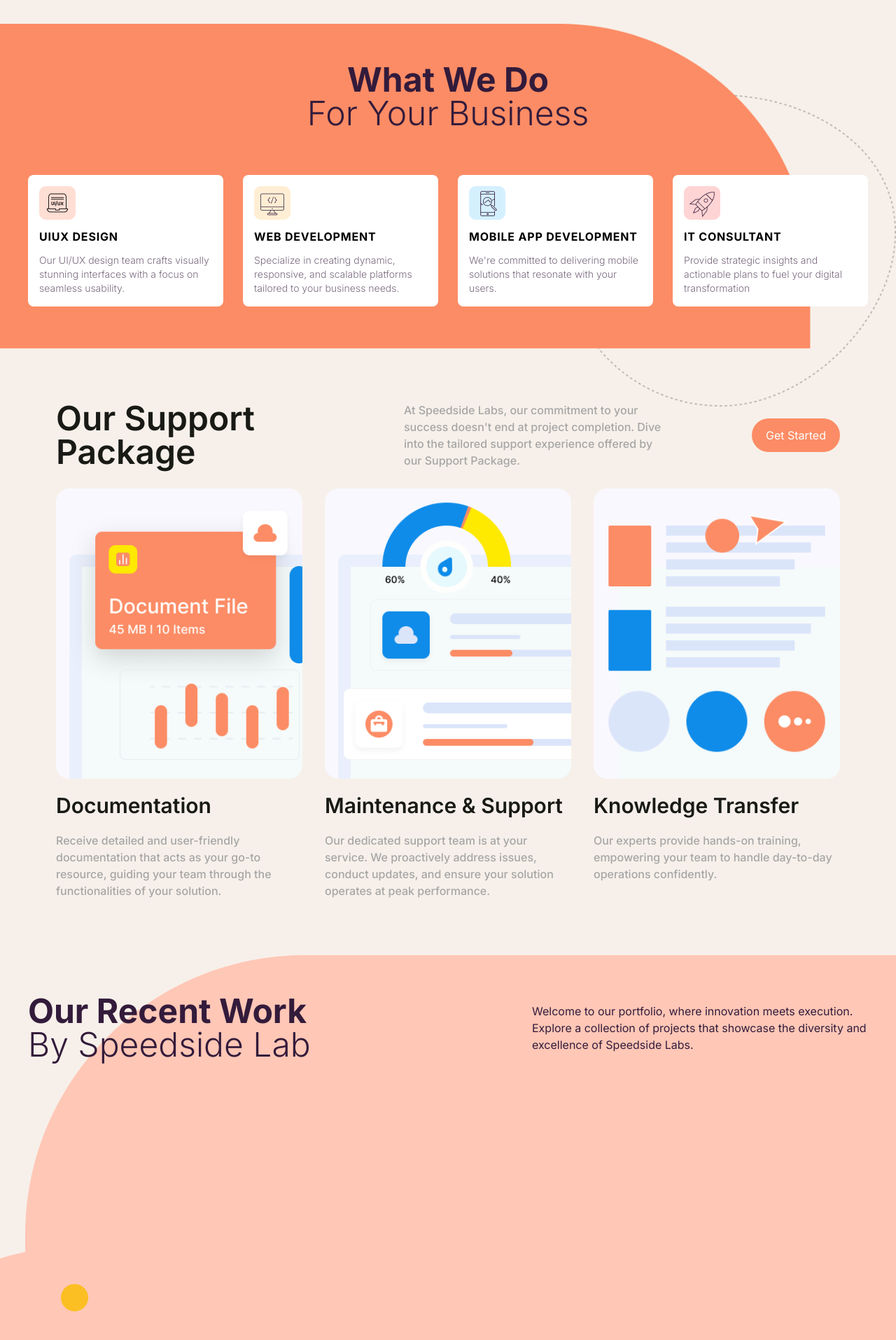
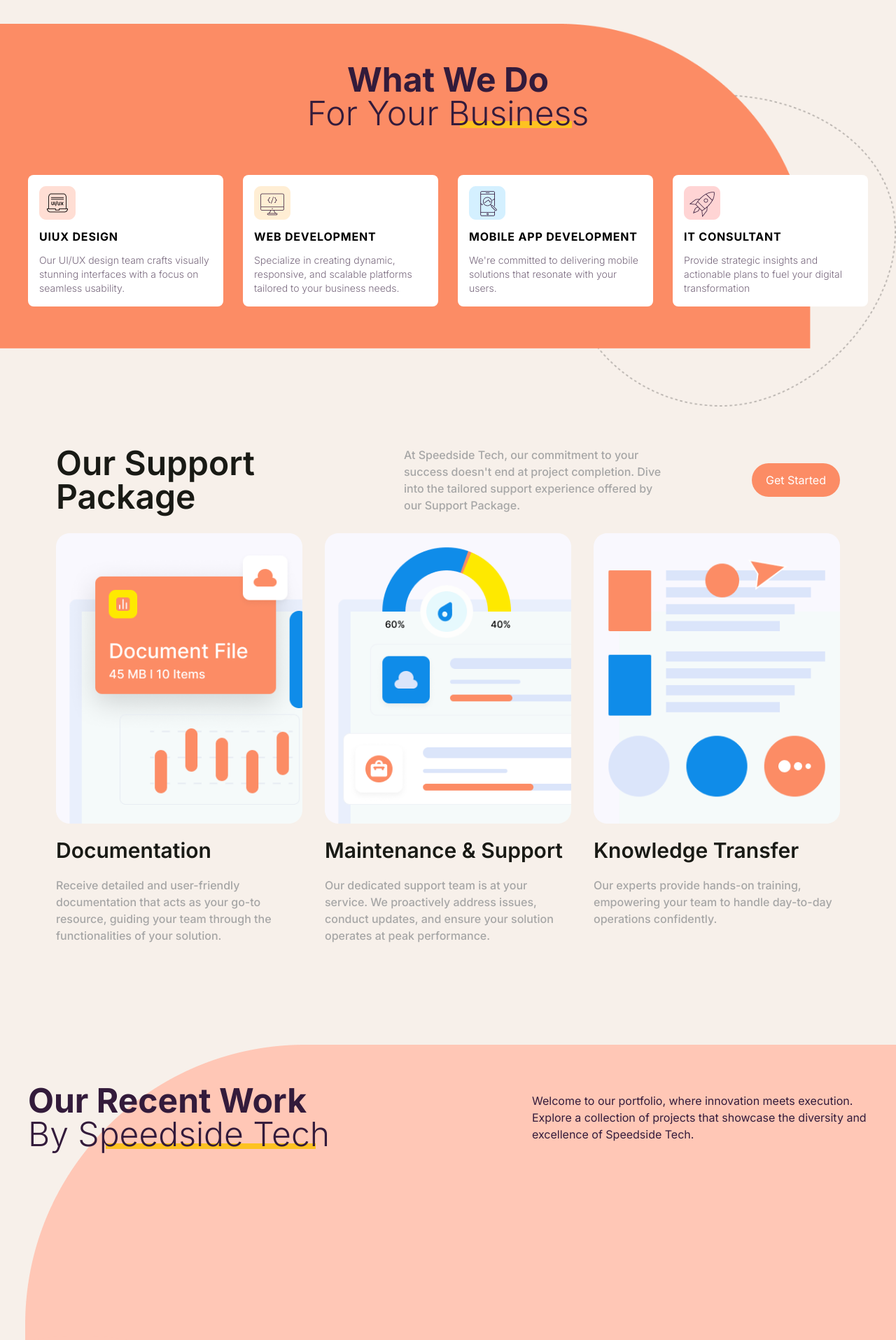
Before and after one commit to NafisHandoko/speedside, a Next.js app: page / in a window 1280 px wide. Shown: the part 720-2635 px from the top of the page at 70% size. Built offline with nearby package versions, Linux system fonts and the light colour scheme.

Commit message:
feat: added yellow underline

```diff
--- a/app/page.tsx
+++ b/app/page.tsx
@@ -114,7 +114,10 @@
                 <div className='container mx-auto flex flex-col gap-16 px-5 md:px-10'>
                     <h2 className='text-3xl md:text-5xl text-text-h2-purple text-center'>
                         <span className='font-bold'>What We Do</span><br />
-                        <span className='font-light'>For Your Business</span>
+                        <span className='font-light relative'>
+                            For Your Business
+                            <div className='bg-[#FDC221] w-[160px] h-[10px] absolute bottom-2 right-6 -z-10'></div>
+                        </span>
                     </h2>
                     <div className='grid grid-cols-1 sm:grid-cols-2 lg:grid-cols-4 gap-7'>
                         <div className='rounded-lg bg-white p-4 flex flex-col gap-3'>
@@ -152,10 +155,10 @@
                     </div>
                 </div>
             </section>
-            <section className='container mx-auto px-5 md:px-20 flex flex-col gap-7 py-20'>
+            <section className='container mx-auto px-5 md:px-20 flex flex-col gap-7 py-36'>
                 <div className='flex flex-col md:flex-row items-center justify-between gap-4 text-center md:text-start'>
                     <h2 className='text-3xl md:text-5xl font-semibold text-text-h2-black leading-snug md:w-1/3'>Our Support Package</h2>
-                    <p className='font-medium text-text-body-gray1 md:w-1/3'>At Speedside Labs, our commitment to your success doesn't end at project completion. Dive into the tailored support experience offered by our Support Package.</p>
+                    <p className='font-medium text-text-body-gray1 md:w-1/3'>At Speedside Tech, our commitment to your success doesn't end at project completion. Dive into the tailored support experience offered by our Support Package.</p>
                     <a href="#" className='text-white bg-primary rounded-full px-5 py-3 whitespace-nowrap'>Get Started</a>
                 </div>
                 <div className='grid grid-cols-1 md:grid-cols-3 gap-8'>
@@ -198,9 +201,12 @@
                     <div className='flex flex-col md:flex-row items-center justify-between gap-5 container mx-auto px-5 md:px-10 text-center md:text-start'>
                         <h2 className='text-3xl md:text-5xl text-text-h2-purple'>
                             <span className='font-bold'>Our Recent Work</span><br />
-                            <span className='font-light'>By Speedside Lab</span>
+                            <span className='font-light relative'>
+                                By Speedside Tech
+                                <div className='bg-[#FDC221] w-[300px] h-[8px] absolute bottom-2 right-5 -z-10'></div>
+                            </span>
                         </h2>
-                        <p className='text-text-body-purple w-full md:w-2/5'>Welcome to our portfolio, where innovation meets execution. Explore a collection of projects that showcase the diversity and excellence of Speedside Labs.</p>
+                        <p className='text-text-body-purple w-full md:w-2/5'>Welcome to our portfolio, where innovation meets execution. Explore a collection of projects that showcase the diversity and excellence of Speedside Tech.</p>
                     </div>
                     <div className='relative px-5 md:px-0'>
                         <Carousel
@@ -288,7 +294,7 @@
                     <div className='w-full lg:w-1/2 flex flex-col text-text-body-bluegray'>
                         <span className='text-[#D97706] font-medium mb-2'>Speedside Tech</span>
                         <h2 className='text-3xl md:text-4xl font-bold mb-5'>Our Commitment to You</h2>
-                        <p className='mb-7'>At Speedside Labs, we redefine the software experience with a commitment to three core principles</p>
+                        <p className='mb-7'>At Speedside Tech, we redefine the software experience with a commitment to three core principles</p>
                         <div className='grid grid-cols-1 md:grid-cols-2 gap-10'>
                             <div className='flex flex-col gap-2'>
                                 <Image
@@ -328,7 +334,7 @@
                                 <path d="M11.5 0H21.5L14.5 38H0L11.5 0Z" fill="#D9D9D9" />
                                 <path d="M35 0H45L38 38H23.5L35 0Z" fill="#D9D9D9" />
                             </svg>
-                            <p className='font-medium text-text-body-gray1'>Working with Speedside Labs was a game-changer for our business. Their innovative solutions and commitment to excellence exceeded our expectations. </p>
+                            <p className='font-medium text-text-body-gray1'>Working with Speedside Tech was a game-changer for our business. Their innovative solutions and commitment to excellence exceeded our expectations. </p>
                             <span className='font-medium text-text-body-gray1'>_ Aria Zinanrio</span>
                             <div className='flex flex-row flex-wrap items-center gap-4'>
                                 <Image
@@ -383,7 +389,7 @@
                         <div className='flex flex-col items-center lg:items-start gap-7'>
                             <h3 className='text-white text-4xl font-semibold'>Speedside</h3>
                             <div className='flex flex-col gap-2'>
-                                <span className='text-[#F5F7FA] text-sm'>Copyright © 2023 Speedside lab.</span>
+                                <span className='text-[#F5F7FA] text-sm'>Copyright © 2023 Speedside Tech.</span>
                                 <span className='text-[#F5F7FA] text-sm'>All rights reserved</span>
                             </div>
                             <div className='flex flex-row gap-3 items-center'>
```
